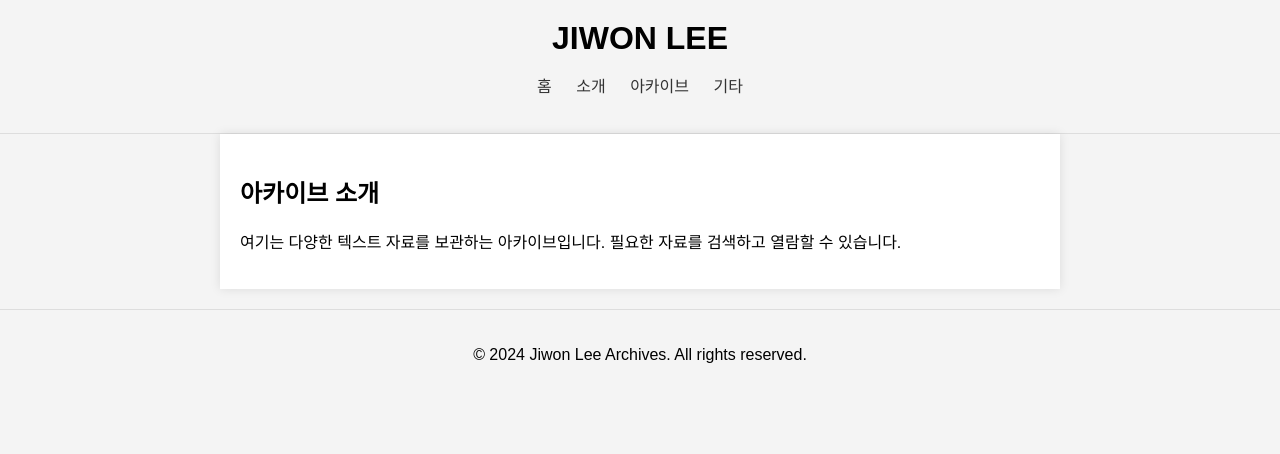
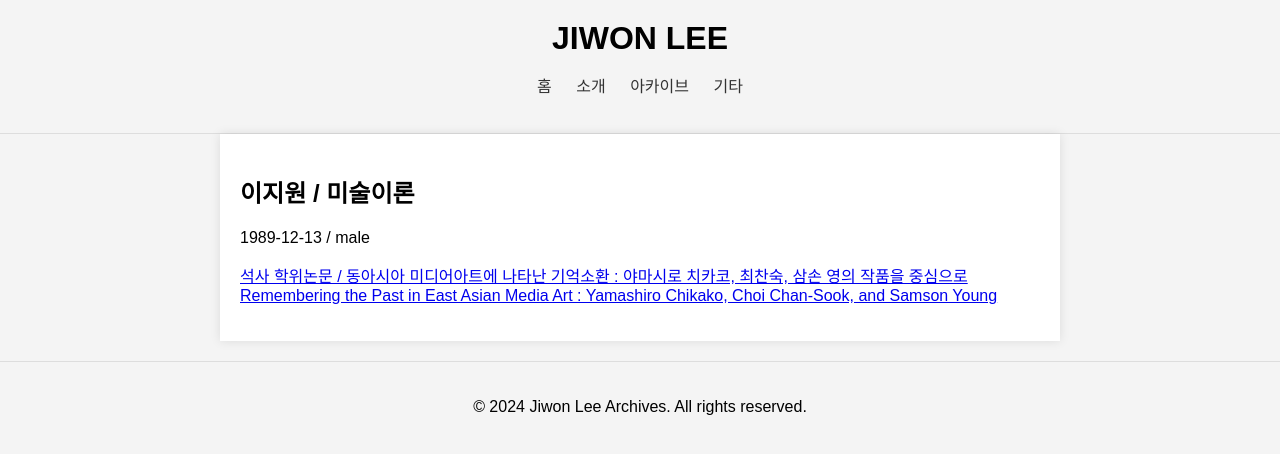
Before and after one commit to LfayeJ/archives, a Jekyll site: the page built from about.md, in a window 1280 px wide. Shown: the top 454 px of the page. Built offline with Jekyll 4.4.1, drawn with Linux system fonts in a browser that asks for light colours.

Commit message:
Update about.md

```diff
--- a/about.md
+++ b/about.md
@@ -3,5 +3,7 @@ layout: default
 title: 소개
 ---
 
-## 아카이브 소개
-여기는 다양한 텍스트 자료를 보관하는 아카이브입니다. 필요한 자료를 검색하고 열람할 수 있습니다.
+## 이지원 / 미술이론
+1989-12-13 / male
+
+[석사 학위논문 / 동아시아 미디어아트에 나타난 기억소환 : 야마시로 치카코, 최찬숙, 삼손 영의 작품을 중심으로 Remembering the Past in East Asian Media Art : Yamashiro Chikako, Choi Chan-Sook, and Samson Young](https://www.riss.kr/search/detail/DetailView.do?p_mat_type=be54d9b8bc7cdb09&control_no=1768feb1a8158e3cffe0bdc3ef48d419)
```
